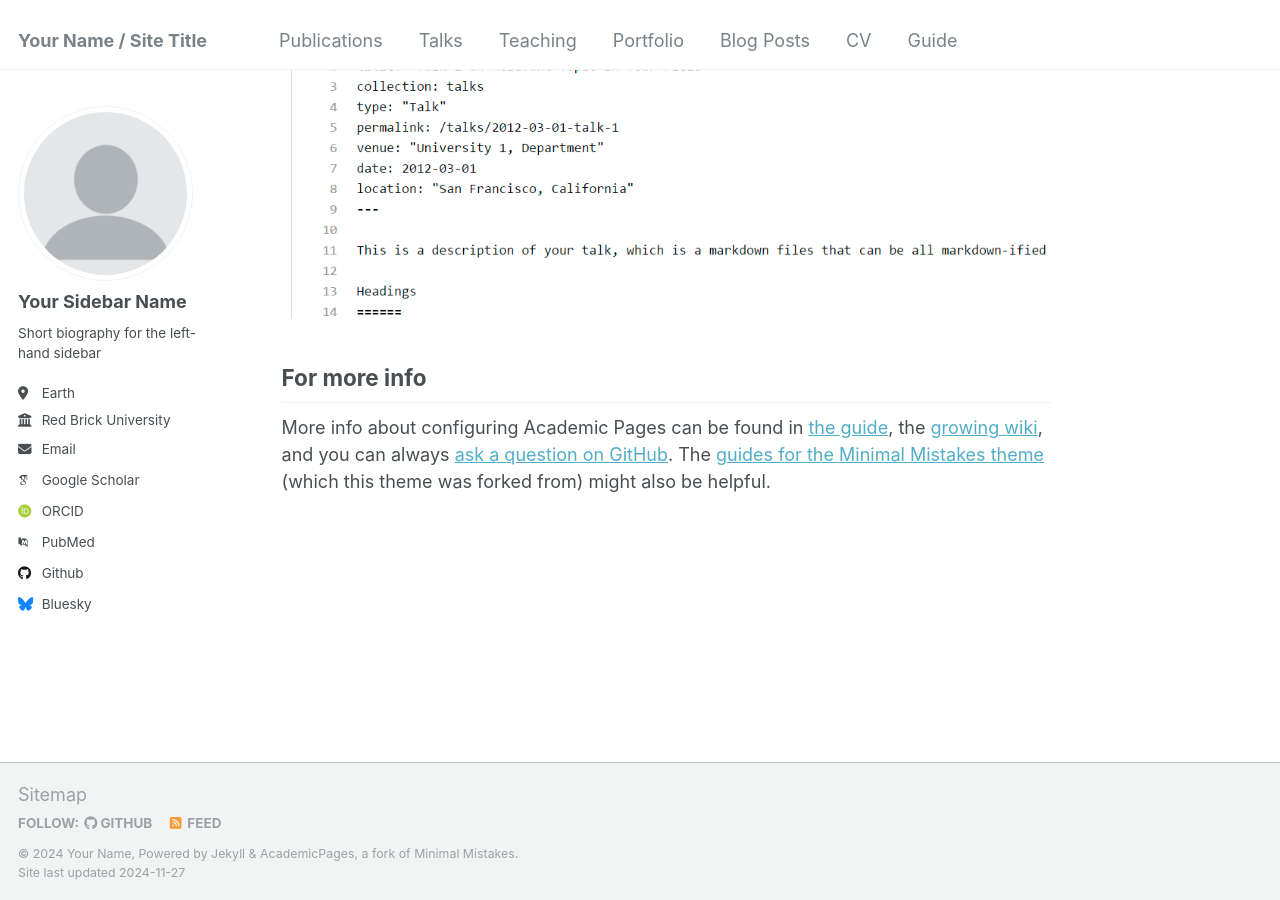
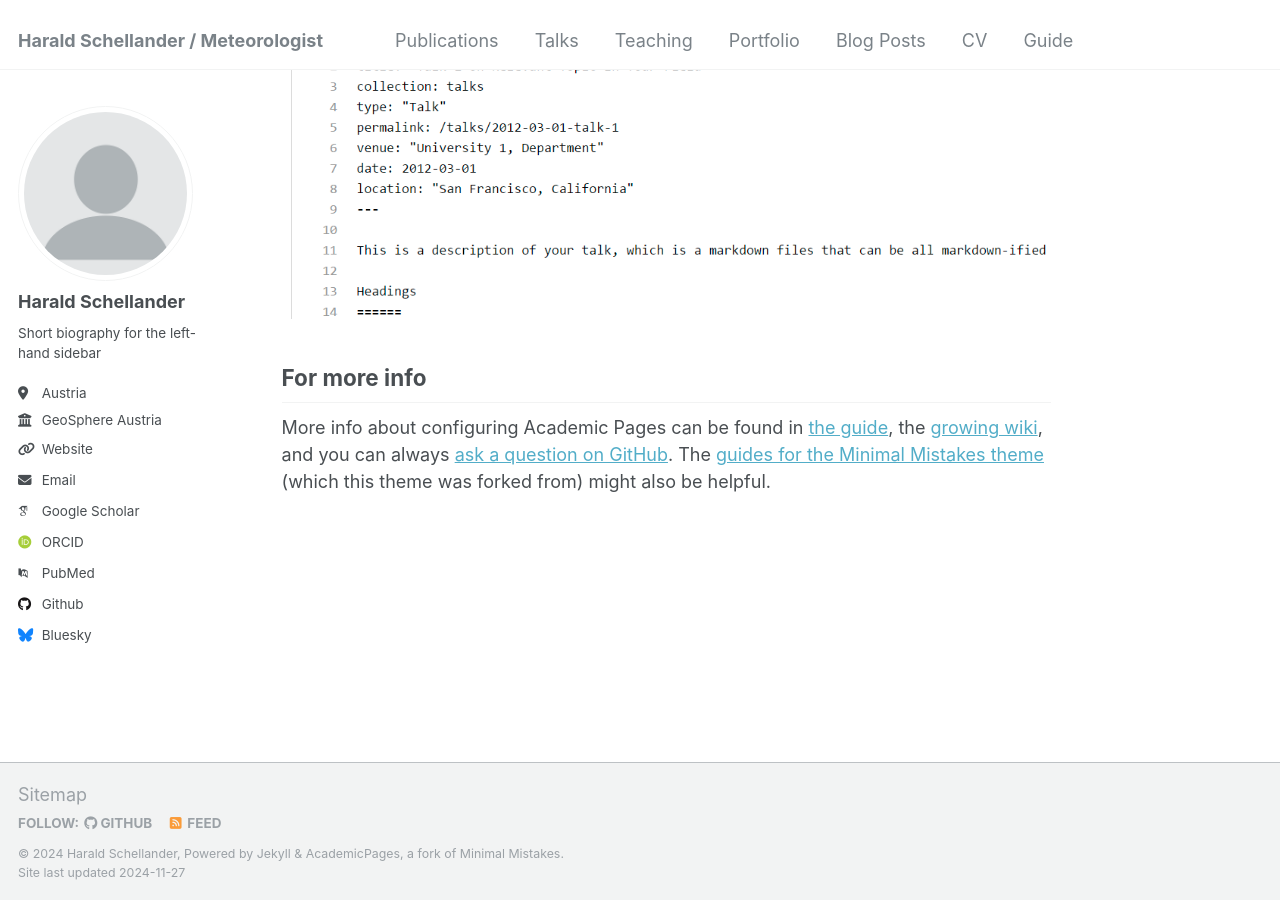
Before and after one commit to haraldschellander/haraldschellander.github.io, a Jekyll site: the page built from _pages/about.md, in a window 1280 px wide and 900 px high, scrolled down 2643 px. Built offline with Jekyll 4.4.1, drawn with Linux system fonts in a browser that asks for light colours; some web fonts are replaced.

Commit message:
Update _config.yml

```diff
--- a/_config.yml
+++ b/_config.yml
@@ -8,10 +8,10 @@
 
 # Basic Site Settings
 locale                   : "en-US"
-title                    : "Your Name / Site Title"
+title                    : "Harald Schellander / Meteorologist"
 title_separator          : "-"
-name                     : &name "Your Name"
-description              : &description "personal description"
+name                     : &name "Harald Schellander"
+description              : &description "I work as scientist at the interface between climatology, hydrology and statistics, with an emphasis on (spatial) extremes."
 url                      : https://academicpages.github.io # the base hostname & protocol for your site e.g. "https://[your GitHub username].github.io"
 baseurl                  : "" # the subpath of your site, e.g. "/blog"
 repository               : "academicpages/academicpages.github.io"
@@ -22,13 +22,13 @@ repository               : "academicpages/academicpages.github.io"
 author:
   # Biographic information
   avatar           : "profile.png"
-  name             : "Your Sidebar Name"
+  name             : "Harald Schellander"
   pronouns         : # example: "she/her"
   bio              : "Short biography for the left-hand sidebar"
-  location         : "Earth"
-  employer         : "Red Brick University"
-  uri              : # URL
-  email            : "none@example.org"
+  location         : "Austria"
+  employer         : "GeoSphere Austria"
+  uri              : "geosphere.at"
+  email            : "harald.schellander@geosphere.at"
 
   # Academic websites
   arxiv            : # URL - Update with the correct link to your profile
```
